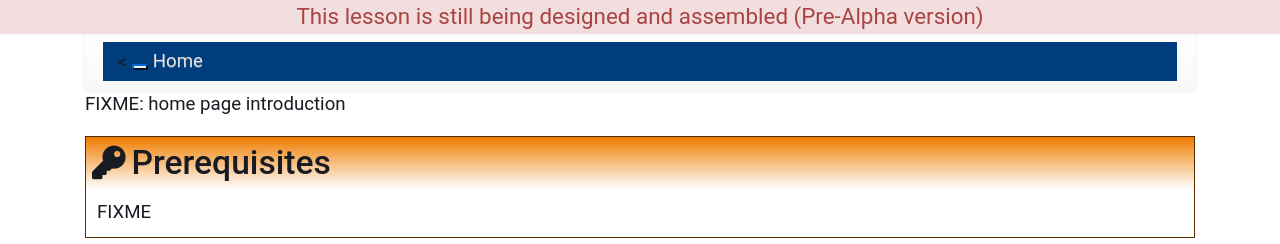
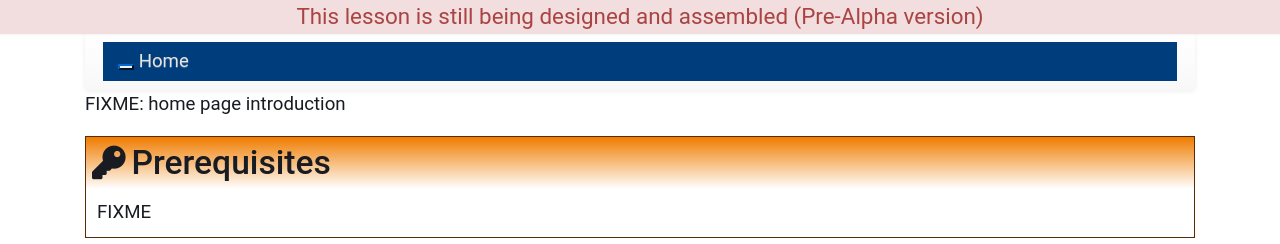
Before and after one commit to GTK-teaching/lesson-theme, a Jekyll site: the page built from index.md, in a window 1280 px wide. Shown: the top 244 px of the page. Built offline with Jekyll 4.4.1, drawn with Linux system fonts in a browser that asks for light colours.

Commit message:
fixed navbar issue

```diff
--- a/_includes/navbar.html
+++ b/_includes/navbar.html
@@ -6,7 +6,7 @@
 
 <nav class="navbar navbar-default">
   <div class="container-fluid">
-    <div class="navbar-header"><
+    <div class="navbar-header">
       <button type="button" class="navbar-toggle collapsed" data-toggle="collapse" data-target="#bs-example-navbar-collapse-1" aria-expanded="false">
         <span class="sr-only">Toggle navigation</span>
         <span class="icon-bar"></span>
```
